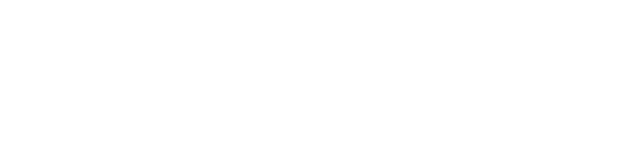
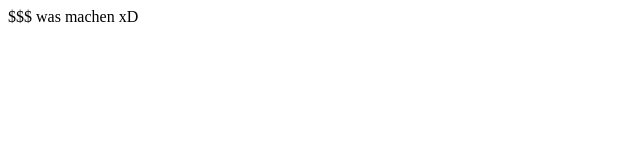
Before and after one commit to Snugis/html-and-jquery-basics, a plain HTML site: page index.html in a window 1280 px wide. Shown: the whole page, without its empty margins (0-640 px from the left). Drawn offline with nearby package versions, Linux system fonts and the light colour scheme.

Commit message:
Update index.html

```diff
--- a/index.html
+++ b/index.html
@@ -3,6 +3,7 @@
 	<head>
 		<title>html and jquery basics</title>
 		<script src="http://ajax.googleapis.com/ajax/libs/jquery/1.8.0/jquery.min.js"></script>
+		$$$ was machen xD
 	</head>
 	<body>
 	</body>
```
